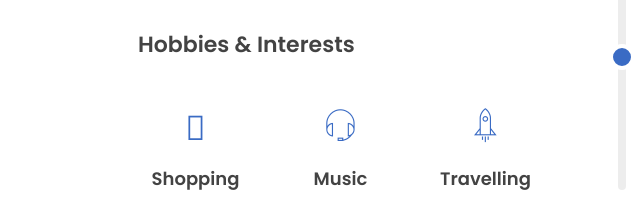
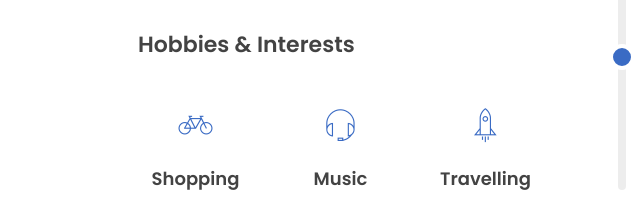
Before and after one commit to Nishi84/Nishi84.github.io, a plain HTML site: page index.html in a window 1280 px wide. Shown: the part 1598-1820 px from the top of the page, 197-837 px from the left. Drawn offline with Linux system fonts and the light colour scheme; some packages are replaced by stand-ins of ours.

Commit message:
Update index.html

```diff
--- a/index.html
+++ b/index.html
@@ -213,7 +213,7 @@
                             <div class="col-sm-4">
                                 <!-- Feature -->
                                 <div class="feature feature-1 text-center">
-                                    <span class="icon icon-primary"><i class="fas fa-cart-plus"></i></span>
+                                    <span class="icon icon-primary"><i class="pe-7s-bicycle"></i></span>
                                     <h4>Shopping</h4>
                                 </div>
                             </div>
```
